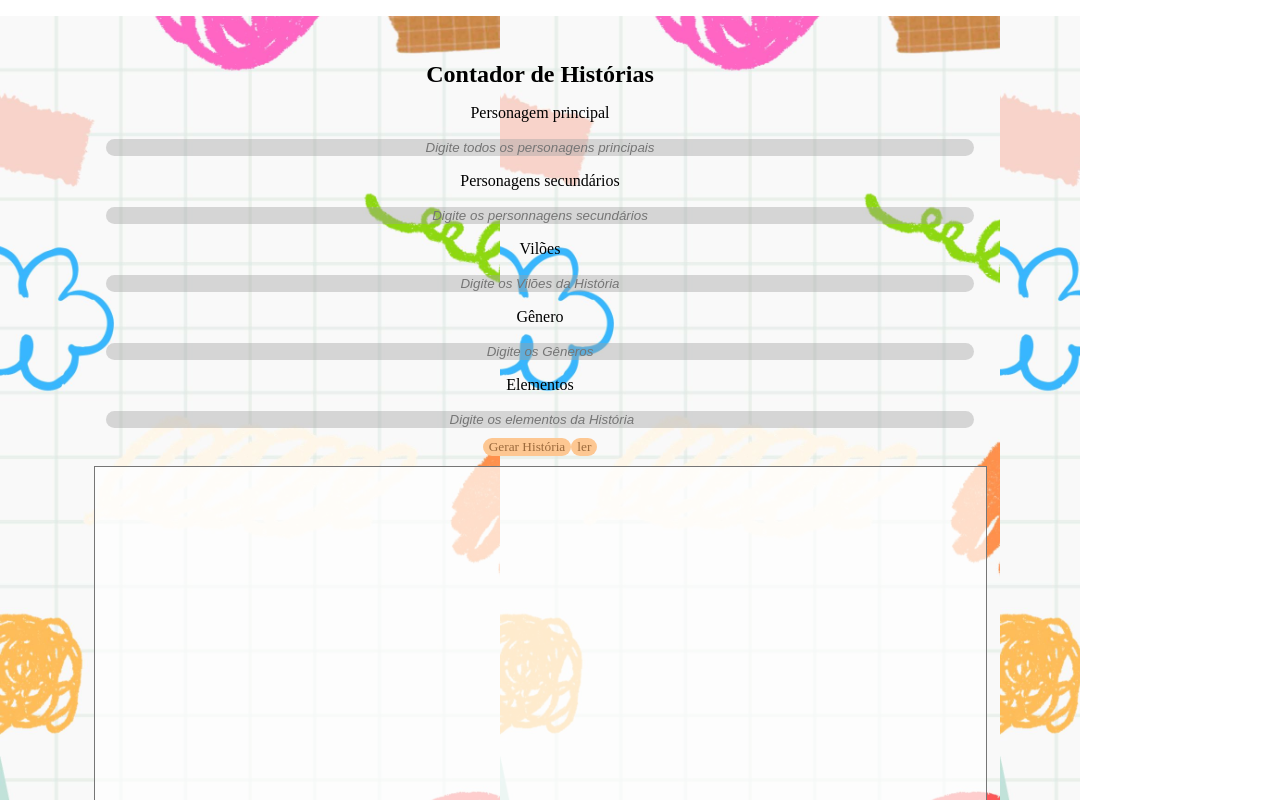
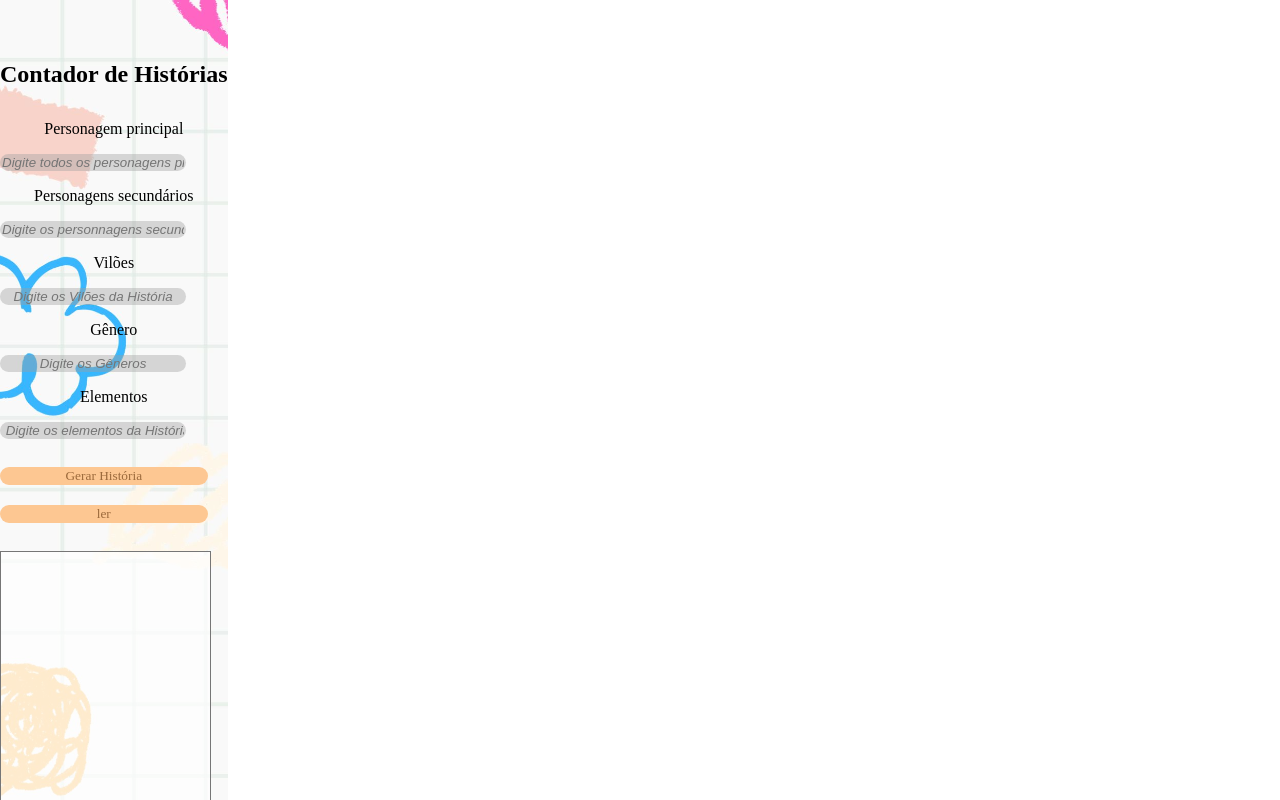
Before and after one commit to AllyThi/suahistoria, a React (Create React App) app: page / in a window 1280 px wide. Shown: the top 800 px of the page. Built offline with nearby package versions, Linux system fonts and the light colour scheme; no server answers.

Commit message:
Update App.css

```diff
--- a/src/App.css
+++ b/src/App.css
@@ -1,12 +1,21 @@
+*{
+text-align: center;
+justify-content: center;
+align-items: center;
+}
+
 .container {
-  display: flexbox;
+    display: grid;
     align-items: center;
     text-align: center;
     font-family: cursive;
     background-image: url("./components/contabackground.jpg");
-  background-size: contain;
-  max-width: 1080px;
-  min-width: 240px;
+    background-size:cover;
+    max-width: fit-content;
+    min-width: fit-content;
+    justify-content: center;
+    min-height: fit-content;
+    max-height: fit-content;
   }
 
   button {
@@ -15,6 +24,7 @@ font-weight: 300;
   color: rgb(156, 106, 60);
   margin-top: 10px;
   margin-bottom: 10px;
+  margin-right: 20px;
   border-radius:2dvi ;
   border-color: gray;
     border-style:none;
```
Lines whose indentation alone changed are shown as unchanged.
